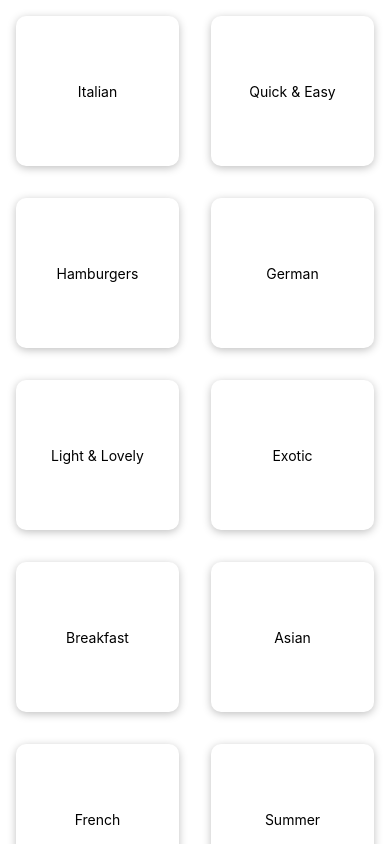
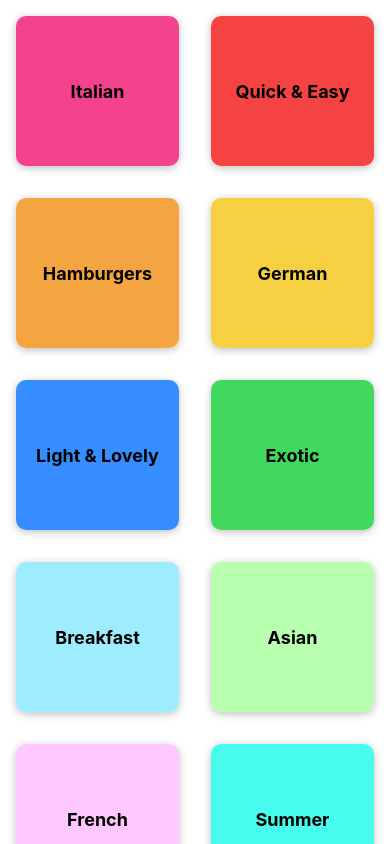
Before and after one commit to rafi-shaik/react-native-navigation, a React Native app: screen / in a window 390 px wide. Built offline with nearby package versions, Linux system fonts and the light colour scheme.

Commit message:
grid items styled

```diff
--- a/App.js
+++ b/App.js
@@ -3,7 +3,12 @@
 import CategoriesScreen from "./screens/CategoriesScreen";
 
 export default function App() {
-  return <CategoriesScreen />;
+  return (
+    <>
+      <StatusBar style="light" />
+      <CategoriesScreen />
+    </>
+  );
 }
 
 const styles = StyleSheet.create({
--- a/app.json
+++ b/app.json
@@ -6,6 +6,7 @@
     "orientation": "portrait",
     "icon": "./assets/icon.png",
     "userInterfaceStyle": "light",
+    "backgroundColor": "#24180f",
     "splash": {
       "image": "./assets/splash.png",
       "resizeMode": "contain",
--- a/components/CategoryGridTitle.jsx
+++ b/components/CategoryGridTitle.jsx
@@ -1,11 +1,17 @@
-import { Pressable, StyleSheet, Text, View } from "react-native";
+import { Pressable, StyleSheet, Text, View, Platform } from "react-native";
 
 const CategoryGridTitle = ({ title, color }) => {
   return (
-    <View style={styles.gridItem}>
-      <Pressable style={styles.button}>
-        <View style={styles.innerContainer}>
-          <Text>{title}</Text>
+    <View style={[styles.gridItem]}>
+      <Pressable
+        android_ripple={{ color: "#ccc" }}
+        style={({ pressed }) => [
+          styles.button,
+          pressed ? styles.buttonPressed : null,
+        ]}
+      >
+        <View style={[styles.innerContainer, { backgroundColor: color }]}>
+          <Text style={styles.title}>{title}</Text>
         </View>
       </Pressable>
     </View>
@@ -26,14 +32,23 @@
     shadowOpacity: 0.25,
     shadowOffset: { width: 0, height: 2 },
     shadowRadius: 8,
+    overflow: Platform.OS === "android" ? "hidden" : "visible",
   },
   innerContainer: {
     flex: 1,
     padding: 16,
     justifyContent: "center",
     alignItems: "center",
+    borderRadius: 10,
   },
   button: {
     flex: 1,
   },
+  title: {
+    fontWeight: "bold",
+    fontSize: 18,
+  },
+  buttonPressed: {
+    opacity: 0.5,
+  },
 });
```
